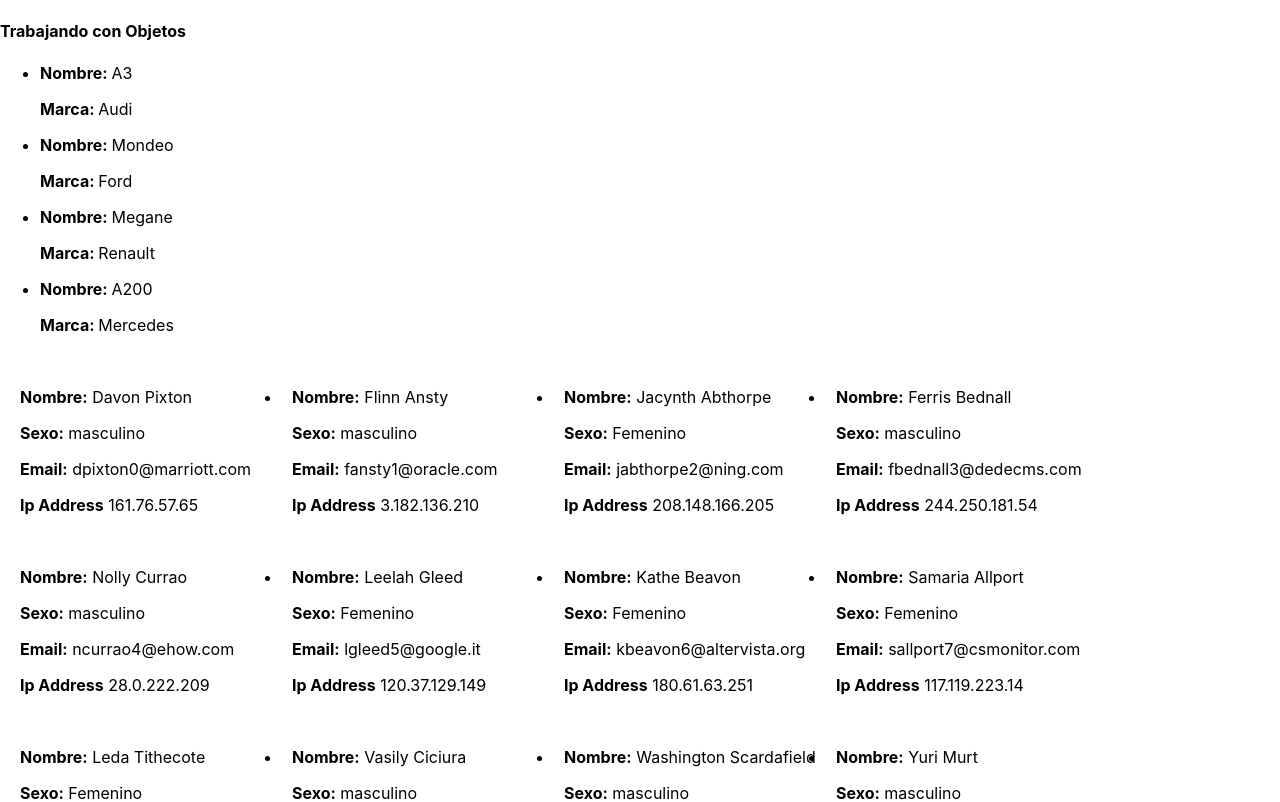
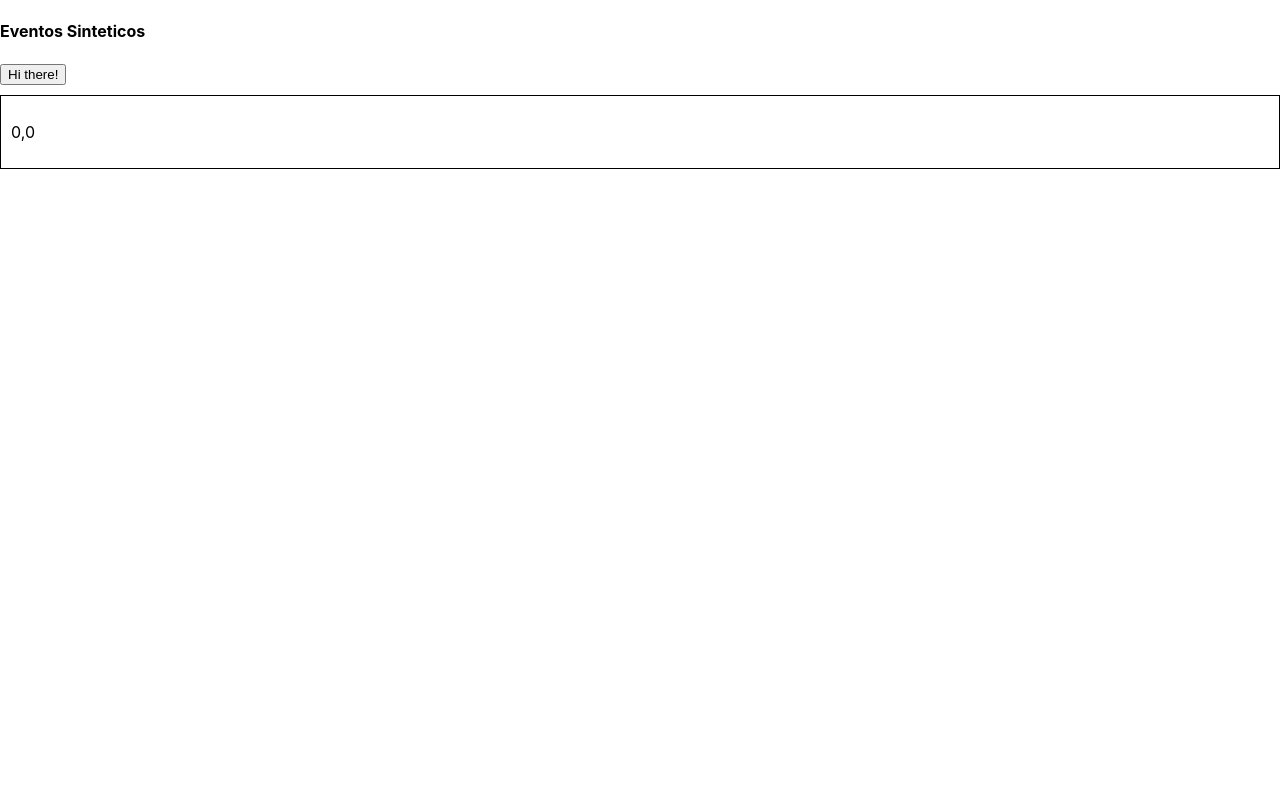
Before and after one commit to DanielCornelio/React_Course, a React (Create React App) app: page / in a window 1280 px wide. Shown: the top 802 px of the page. Built offline with nearby package versions, Linux system fonts and the light colour scheme.

Commit message:
Eventos Soportados

```diff
--- a/src/App.css
+++ b/src/App.css
@@ -1,5 +1,7 @@
 .App {
   /* text-align: center; */
+  /* width: 90%;
+  margin: 0 auto; */
 }
 
 .App-logo {
--- a/src/App.js
+++ b/src/App.js
@@ -1,10 +1,13 @@
 import React,{Component} from 'react';
 import './App.css';
-// import Props from './Props'
-// import States from './States'
-// import ConditionalSection from './ConditionalSection'
-// import Listas from './Listas'
-import Objetos from './Objetos'
+// import Props from './components/Props'
+// import States from './components/States'
+// import ConditionalSection from './components/ConditionalSection'
+// import Listas from './components/Listas'
+// import Objetos from './components/Objetos'
+// import Onclick from './components/OnClick'
+// import EventosSinteticos from './components/EventosSinteticos'
+import EventosSoportados from './components/EventosSoportados'
 
 class App extends Component{
   render(){
@@ -14,7 +17,10 @@
         {/* <States/> */}
         {/* <ConditionalSection/> */}
         {/* <Listas/> */}
-        <Objetos/>
+        {/* <Objetos/> */}
+        {/* <Onclick/> */}
+        {/* <EventosSinteticos/> */}
+        <EventosSoportados/>
       </div>
 
     );
--- /dev/null
+++ b/src/components/EventosSinteticos.js
@@ -0,0 +1,19 @@
+import React, { Component } from 'react';
+
+class EventosSinteticos extends Component {
+
+    alerta(e){
+        console.log(e)
+        alert('Hi there!')
+    }
+    render() {
+        return (
+            <>
+                <h4>Eventos Sinteticos</h4>
+                <button onClick ={this.alerta}>Hi there!</button>
+            </>
+        );
+    }
+}
+
+export default EventosSinteticos;
--- /dev/null
+++ b/src/components/EventosSoportados.js
@@ -0,0 +1,34 @@
+import React, { Component } from 'react';
+
+class EventosSinteticos extends Component {
+    constructor(){
+        super()
+        this.state={mouseX: 0, mouseY: 0}
+        // this.handleMouseMove = this.handleMouseMove.bind(this)
+    }
+    handleMouseMove=(e)=>{
+        const{clientX, clientY}= e
+        this.setState({
+            mouseX: clientX, mouseY: clientY})
+    }
+    handleClick(e){
+        console.log(e)
+        alert('Hi there!')
+    }
+    render() {
+        return (
+            <>
+                <h4>Eventos Sinteticos</h4>
+                <button onClick ={this.handleClick}>Hi there!</button>
+                <div
+                    onMouseMove={this.handleMouseMove}
+                    style={{border: '1px solid #000', marginTop: 10, padding: 10}}>
+                    <p>{this.state.mouseX},{this.state.mouseY}</p>
+                </div>
+
+            </>
+        );
+    }
+}
+
+export default EventosSinteticos;
--- a/src/Objetos.js
+++ b/src/components/Objetos.js
@@ -1,6 +1,6 @@
 import React, { Component } from 'react';
-import cars from './data/cars.json'
-import usuarios from './data/usuarios.json'
+import cars from '../data/cars.json'
+import usuarios from '../data/usuarios.json'
 
 class UserItem extends Component{
     render(){
@@ -51,11 +51,14 @@
         const ul={
             display:"flex",
             flexWrap:"wrap",
-            padding: 10,
+            listStyle:"none"
+
         }
         const li ={
             padding:10,
-            width:"20%"
+            width:"20%",
+            border:"1px solid",
+
         }
 
 export default Objetos;
--- /dev/null
+++ b/src/components/OnClick.js
@@ -0,0 +1,15 @@
+import React, { Component } from 'react';
+
+class OnClick extends Component {
+    state = {  }
+    render() {
+        return (
+            <>
+                <h4>Eventos</h4>
+                <button onClick ={()=>alert('Hi there!')}>Hi there!</button>
+            </>
+        );
+    }
+}
+
+export default OnClick;
```
Also changed, not shown: src/components/ConditionalSection.js (renamed from src/ConditionalSection.js), src/components/Listas.js (renamed from src/Listas.js), src/components/Props.js (renamed from src/Props.js), src/components/States.js (renamed from src/States.js).
